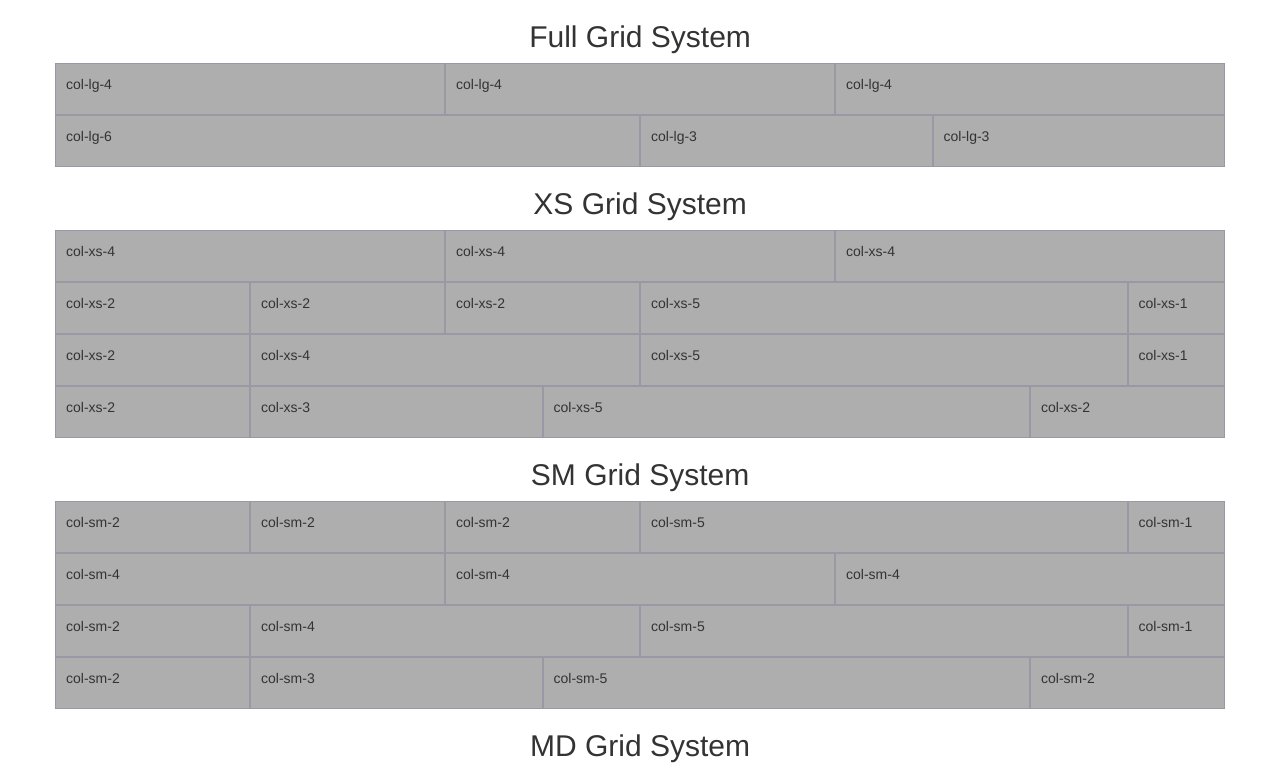
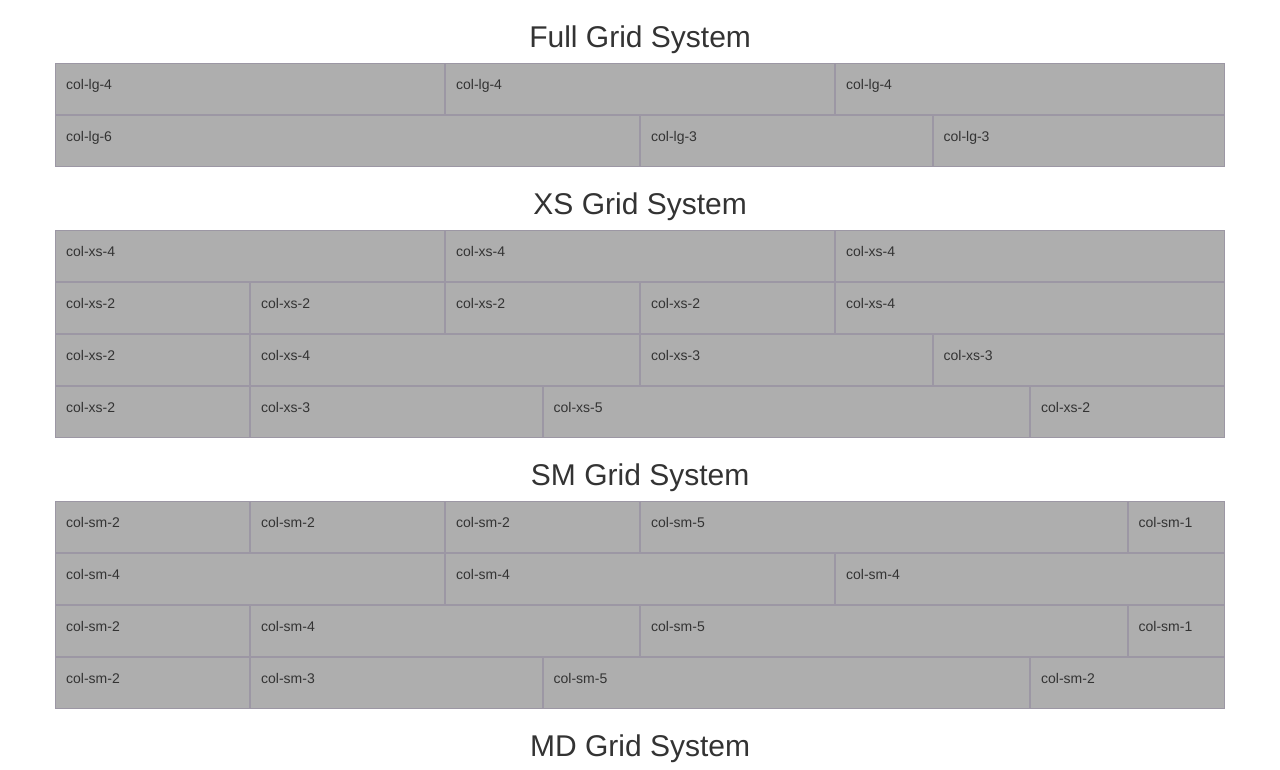
Before and after one commit to jjohnson14/grid-system, a plain HTML site: page index.html in a window 1280 px wide. Shown: the top 770 px of the page. Drawn offline with Linux system fonts and the light colour scheme.

Commit message:
updated xs grid

```diff
--- a/index.html
+++ b/index.html
@@ -106,11 +106,11 @@
 			<div class="col-xs-2">
 				<p>col-xs-2</p>
 			</div>
-			<div class="col-xs-5">
-				<p>col-xs-5</p>
+			<div class="col-xs-2">
+				<p>col-xs-2</p>
 			</div>
-			<div class="col-xs-1">
-				<p>col-xs-1</p>
+			<div class="col-xs-4">
+				<p>col-xs-4</p>
 		</div>
 		</div> <!-- END OF XS GRID 2 -->
 		<div class="row show-grid">
@@ -120,11 +120,11 @@
 			<div class="col-xs-4">
 				<p>col-xs-4</p>
 			</div>
-			<div class="col-xs-5">
-				<p>col-xs-5</p>
+			<div class="col-xs-3">
+				<p>col-xs-3</p>
 			</div>
-			<div class="col-xs-1">
-				<p>col-xs-1</p>
+			<div class="col-xs-3">
+				<p>col-xs-3</p>
 			</div>
 		</div> <!-- END OF XS GRID 3 -->
 		<div class="row show-grid">
```
